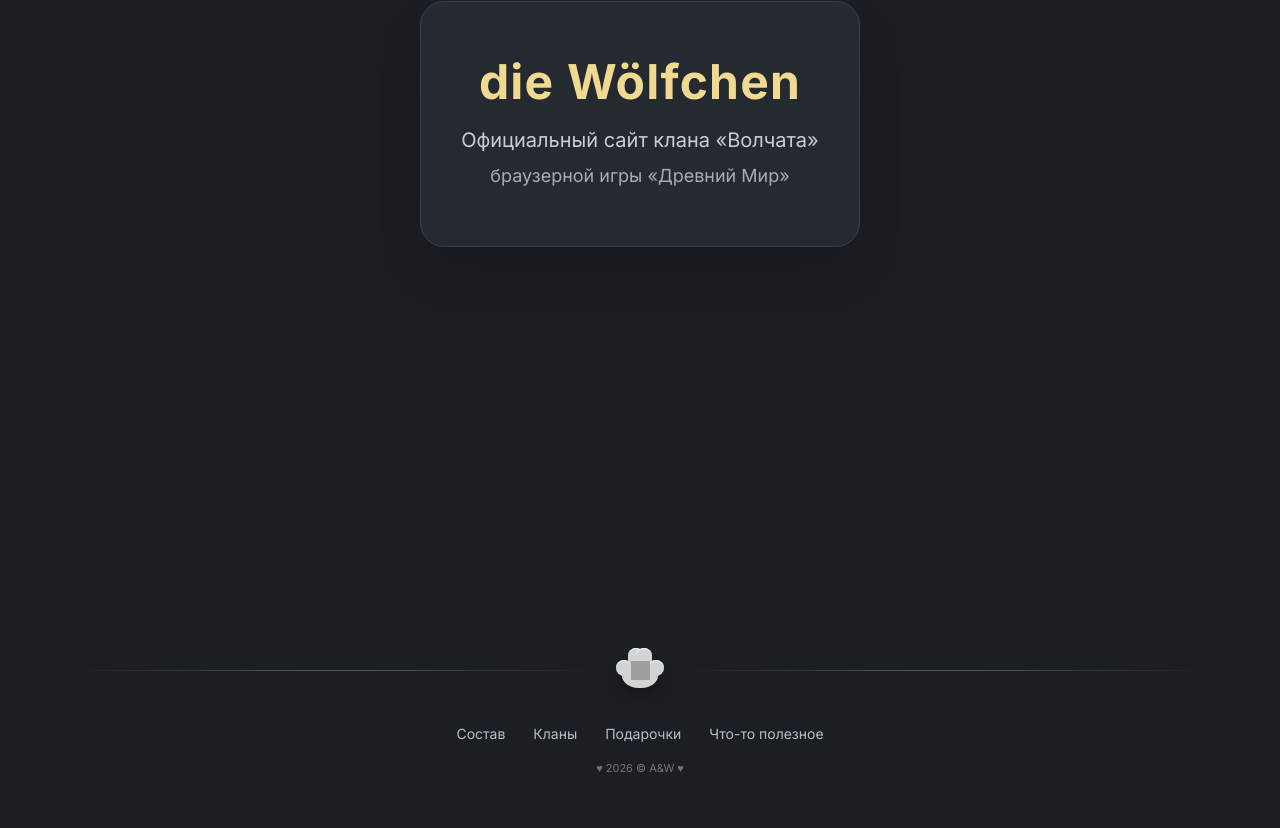
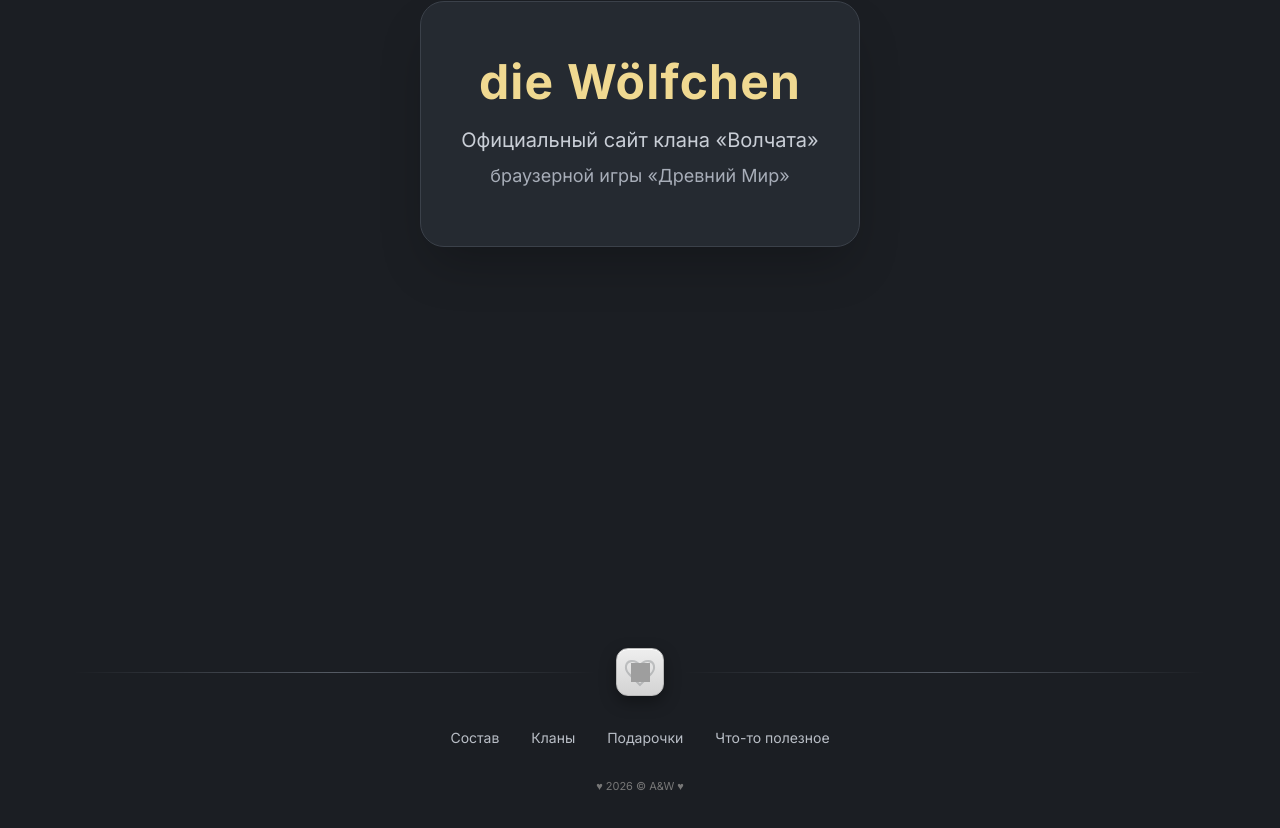
Before and after one commit to reverie-w-sh/dm-portal, a Next.js app: page / in a window 1280 px wide. Shown: the part 313-1141 px from the top of the page. Built offline with nearby package versions, Linux system fonts and the light colour scheme; grey boxes are pictures that could not be loaded.

Commit message:
Update Footer.tsx

```diff
--- a/src/components/Footer.tsx
+++ b/src/components/Footer.tsx
@@ -10,47 +10,92 @@ const footerLinks = [
 export default function Footer() {
   return (
     <footer className="mt-24 mb-8">
-      <div className="mx-auto max-w-[1180px] px-6">
-        <div className="mb-8 flex items-center gap-4">
+      <div className="max-w-[1180px] mx-auto px-6">
+
+        {/* разделитель */}
+        <div className="mb-8 flex items-center gap-5">
+
           <div className="h-px flex-1 bg-gradient-to-r from-transparent via-[#555b64] to-transparent" />
 
-          <div className="relative flex h-11 w-14 items-center justify-center">
-            <div className="absolute bottom-1 h-7 w-9 rounded-[50%_50%_45%_45%] bg-[#d3d3d3] shadow-[0_4px_14px_rgba(0,0,0,.35),inset_0_1px_0_rgba(255,255,255,.8)]" />
-            <div className="absolute left-1 top-3 h-4 w-4 rounded-full bg-[#d3d3d3] shadow-[inset_0_1px_0_rgba(255,255,255,.8)]" />
-            <div className="absolute left-4 top-0 h-5 w-4 rounded-full bg-[#d3d3d3] shadow-[inset_0_1px_0_rgba(255,255,255,.8)]" />
-            <div className="absolute right-4 top-0 h-5 w-4 rounded-full bg-[#d3d3d3] shadow-[inset_0_1px_0_rgba(255,255,255,.8)]" />
-            <div className="absolute right-1 top-3 h-4 w-4 rounded-full bg-[#d3d3d3] shadow-[inset_0_1px_0_rgba(255,255,255,.8)]" />
+          <Link href="/" className="group">
+
+            <div
+              className="relative w-12 h-12 rounded-xl border border-[#b9b9b9] overflow-hidden flex items-center justify-center transition-all duration-300 group-hover:-translate-y-0.5 group-hover:border-[#ffd58d]"
+              style={{
+                background:
+                  "linear-gradient(180deg,#eeeeee,#d3d3d3)",
+                boxShadow:
+                  "0 6px 16px rgba(0,0,0,.35), inset 0 1px 0 rgba(255,255,255,.85)",
+              }}
+            >
+
+              {/* выгравированное сердечко */}
+
+              <svg
+                width="34"
+                height="34"
+                viewBox="0 0 100 100"
+                className="absolute opacity-30"
+              >
+                <path
+                  d="M50 88
+                     L17 55
+                     C4 42 6 20 24 18
+                     C36 17 45 24 50 31
+                     C55 24 64 17 76 18
+                     C94 20 96 42 83 55
+                     Z"
+                  fill="none"
+                  stroke="#5f6368"
+                  strokeWidth="6"
+                />
+              </svg>
 
               <img
                 src="https://dm-game.com/pics/clanpic/clan_278.gif"
                 alt=""
-              className="relative z-10 h-[19px] w-[19px]"
+                className="relative z-10 w-[19px] h-[19px]"
               />
+
             </div>
 
+          </Link>
+
           <div className="h-px flex-1 bg-gradient-to-r from-transparent via-[#555b64] to-transparent" />
+
         </div>
 
-        <div className="flex flex-col items-center gap-4">
-          <nav className="flex flex-wrap justify-center gap-7 text-sm">
+        {/* меню */}
+
+        <nav className="flex flex-wrap justify-center gap-8 text-sm">
+
           {footerLinks.map((link) => (
+
             <Link
               key={link.href}
               href={link.href}
-                className="text-[#b9bec6] transition-colors hover:text-[#ffd58d]"
+              className="text-[#b9bec6] hover:text-[#ffd58d] transition-colors"
             >
               {link.label}
             </Link>
+
           ))}
+
         </nav>
+
+        {/* подпись */}
+
+        <div className="mt-6 text-center">
 
           <Link
             href="/"
-            className="text-[11px] text-[#757575] transition-colors hover:text-[#a8a8a8]"
+            className="text-[11px] text-[#777] hover:text-[#aaa] transition-colors"
           >
             ♥ 2026 © A&amp;W ♥
           </Link>
+
         </div>
+
       </div>
     </footer>
   );
```
Lines whose indentation alone changed are shown as unchanged.
